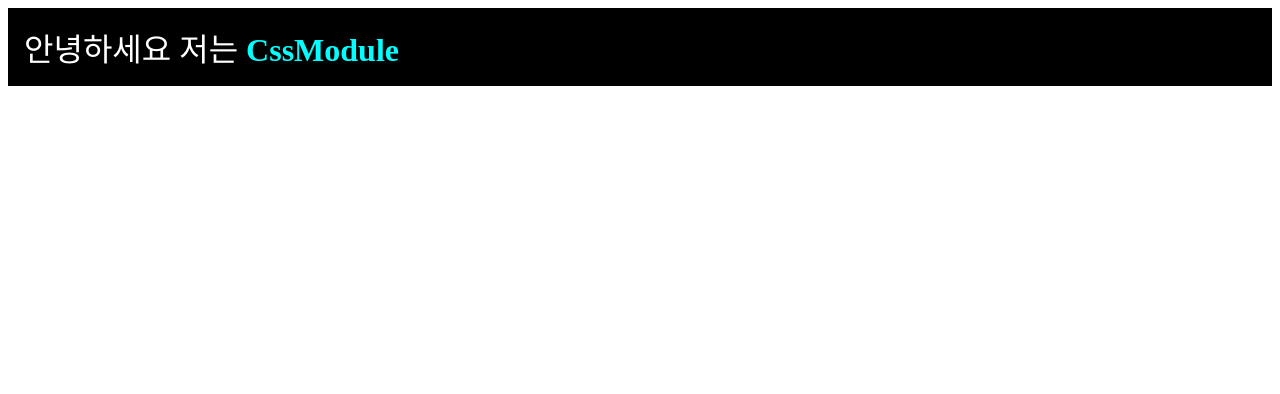
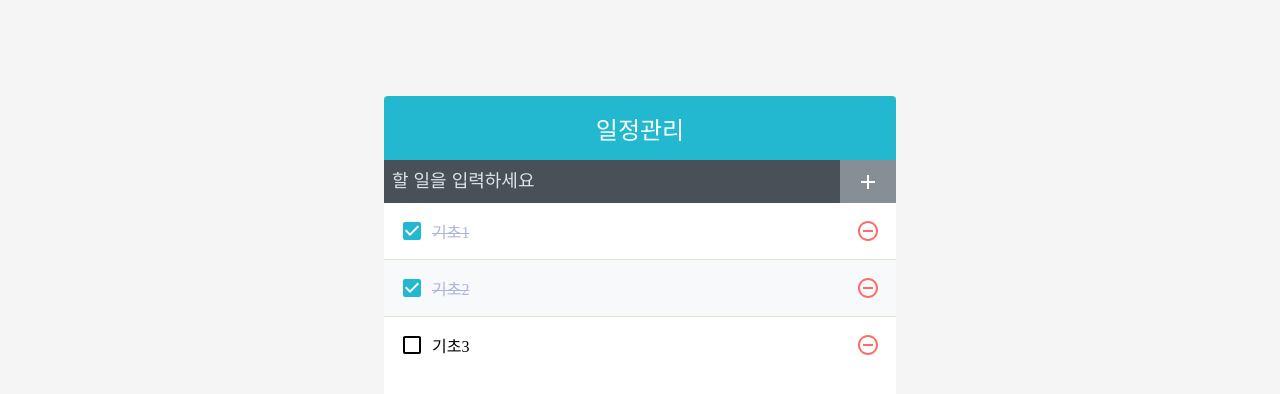
Before and after one commit to kuroneko-s/React-movie_app-F, a React (Create React App) app: page / in a window 1280 px wide. Shown: the top 394 px of the page. Built offline with nearby package versions, Linux system fonts and the light colour scheme.

Commit message:
0430 notebook

```diff
--- /dev/null
+++ b/jsconfig.json
@@ -0,0 +1,5 @@
+{
+    "compilerOptions": {
+        "target": "es6"
+    }
+}
--- a/package.json
+++ b/package.json
@@ -10,6 +10,7 @@
     "node-sass": "^5.0.0",
     "react": "^17.0.2",
     "react-dom": "^17.0.2",
+    "react-icons": "^4.2.0",
     "react-scripts": "^4.0.3",
     "styled-components": "^5.2.3",
     "web-vitals": "^1.0.1"
--- a/src/App.js
+++ b/src/App.js
@@ -1,8 +1,34 @@
-import React from 'react';
-import CssModule from './chap.09/CSSModule';
+import React, { useState } from 'react';
+import TodoInsert from './chap.10/components/TodoInsert';
+import TodoList from './chap.10/components/TodoList';
+import TodoTemplate from './chap.10/components/TodoTemplate';
+import './index.css';
 
 const App = () => {
-  return <CssModule />;
+  const [todos, setTodos] = useState([
+    {
+      id: 1,
+      text: '기초1',
+      checked: true,
+    },
+    {
+      id: 2,
+      text: '기초2',
+      checked: true,
+    },
+    {
+      id: 3,
+      text: '기초3',
+      checked: false,
+    },
+  ]);
+
+  return (
+    <TodoTemplate>
+      <TodoInsert />
+      <TodoList todos={todos} />
+    </TodoTemplate>
+  );
 };
 
 export default App;
--- /dev/null
+++ b/src/chap.10/components/TodoInsert.js
@@ -0,0 +1,16 @@
+import React from 'react';
+import { MdAdd } from 'react-icons/md';
+import './TodoInsert.scss';
+
+const TodoInsert = () => {
+  return (
+    <form className="TodoInsert">
+      <input placeholder="할 일을 입력하세요" />
+      <button type="submit">
+        <MdAdd />
+      </button>
+    </form>
+  );
+};
+
+export default TodoInsert;
--- /dev/null
+++ b/src/chap.10/components/TodoInsert.scss
@@ -0,0 +1,36 @@
+.TodoInsert {
+  display: flex;
+  background: #495057;
+  input {
+    background: none;
+    width: 100%;
+    outline: none;
+    border: none;
+    padding: 0.5rem;
+    font-size: 1.125rem;
+    line-height: 1.5;
+    color: white;
+    &::placeholder {
+      color: #dee2e6;
+    }
+    // 버튼을 제외한 모든 영역 차지하기
+    flex: 1;
+  }
+  button {
+    background: none;
+    outline: none;
+    border: none;
+    background: #868e96;
+    color: white;
+    padding-left: 1rem;
+    padding-right: 1rem;
+    font-size: 1.5rem;
+    display: flex;
+    align-items: center;
+    cursor: pointer;
+    transition: 0.1s background ease-in;
+    &:hover {
+      background: #adb5db;
+    }
+  }
+}
--- /dev/null
+++ b/src/chap.10/components/TodoList.js
@@ -0,0 +1,15 @@
+import React from 'react';
+import TodoListItem from './TodoListItem';
+import './TodoList.scss';
+
+const TodoList = ({ todos }) => {
+  return (
+    <div className="TodoList">
+      {todos.map((todo) => (
+        <TodoListItem todo={todo} key={todo.id} />
+      ))}
+    </div>
+  );
+};
+
+export default TodoList;
--- /dev/null
+++ b/src/chap.10/components/TodoList.scss
@@ -0,0 +1,5 @@
+.TodoList {
+  min-height: 320px;
+  max-height: 513px;
+  overflow-y: auto;
+}
--- /dev/null
+++ b/src/chap.10/components/TodoListItem.js
@@ -0,0 +1,24 @@
+import React from 'react';
+import {
+  MdCheckBoxOutlineBlank,
+  MdCheckBox,
+  MdRemoveCircleOutline,
+} from 'react-icons/md';
+import './TodoListItem.scss';
+
+// item 받아올 예정
+const TodoListItem = ({ todo }) => {
+  return (
+    <div className="TodoListItem">
+      <div className={`checkbox ${todo.checked ? 'checked' : ''}`}>
+        {todo.checked ? <MdCheckBox /> : <MdCheckBoxOutlineBlank />}
+        <div className="text">{todo.text}</div>
+      </div>
+      <div className="remove">
+        <MdRemoveCircleOutline />
+      </div>
+    </div>
+  );
+};
+
+export default TodoListItem;
--- /dev/null
+++ b/src/chap.10/components/TodoListItem.scss
@@ -0,0 +1,46 @@
+.TodoListItem {
+  padding: 1rem;
+  display: flex;
+  align-items: center;
+  &:nth-child(even) {
+    background: #f8f9fa;
+  }
+  .checkbox {
+    flex: 1;
+    cursor: pointer;
+    display: flex;
+    align-items: center;
+    svg {
+      // 이미지 포맷
+      //react-icon의 포맷이 svg인듯
+      font-size: 1.5rem;
+    }
+    .text {
+      margin-left: 0.5rem;
+      flex: 1;
+    }
+    &.checked {
+      svg {
+        color: #22b8cf;
+      }
+      .text {
+        color: #adb5db;
+        text-decoration: line-through; // 가로줄
+      }
+    }
+  }
+  .remove {
+    display: flex;
+    align-items: center;
+    font-size: 1.5rem;
+    color: #ff6b6b;
+    cursor: pointer;
+    &:hover {
+      color: #ff8787;
+    }
+  }
+
+  & + & {
+    border-top: 1px solid #dee2d6;
+  }
+}
--- /dev/null
+++ b/src/chap.10/components/TodoTemplate.js
@@ -0,0 +1,13 @@
+import React from 'react';
+import './TodoTemplate.scss';
+
+const TodoTemplate = ({ children }) => {
+  return (
+    <div className="TodoTemplate">
+      <div className="app-title">일정관리</div>
+      <div className="content">{children}</div>
+    </div>
+  );
+};
+
+export default TodoTemplate;
--- /dev/null
+++ b/src/chap.10/components/TodoTemplate.scss
@@ -0,0 +1,23 @@
+.TodoTemplate {
+  width: 512px;
+  // width가 주어진 상태에서 좌우 정렬
+  margin-left: auto;
+  margin-right: auto;
+  margin-top: 6rem;
+  border-radius: 4px;
+  overflow: hidden;
+
+  .app-title {
+    background: #22b8cf;
+    color: white;
+    height: 4rem;
+    font-size: 1.5rem;
+    display: flex;
+    align-items: center;
+    justify-content: center;
+  }
+
+  .content {
+    background: white;
+  }
+}
--- /dev/null
+++ b/src/index.css
@@ -0,0 +1,5 @@
+body {
+  margin: 0;
+  padding: 0;
+  background: whitesmoke;
+}
```
Also changed, not shown: 2 other files (tests, documents, lock files or other folders).
